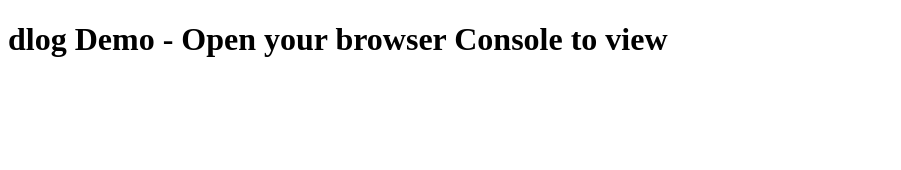
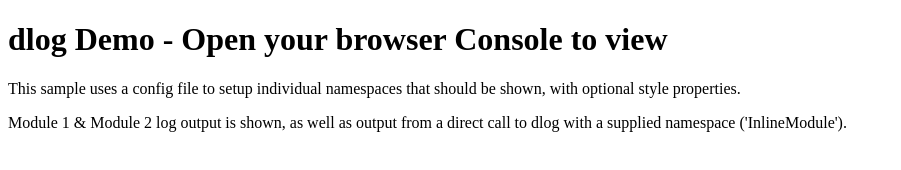
Before and after one commit to SylonZero/Dlog, a plain HTML site: page samples/basic-logging.html in a window 1280 px wide. Shown: the whole page, without its empty margins (0-901 px from the left). Drawn offline with Linux system fonts and the light colour scheme.

Commit message:
Update basic-logging.html

```diff
--- a/samples/basic-logging.html
+++ b/samples/basic-logging.html
@@ -7,7 +7,10 @@
   </head>
   <body>
   <h1>dlog Demo - Open your browser Console to view</h1>
+    <p>This sample uses a config file to setup individual namespaces that should be shown, with optional style properties.</p>
+    <p>Module 1 & Module 2 log output is shown, as well as output from a direct call to dlog with a supplied namespace ('InlineModule').</p>
   <script src="../src/dlog.js"></script>
+  <script src="dlog-config.js"></script>
   <script src="module1.js"></script>
   <script src="module2.js"></script>
   </body>
```
